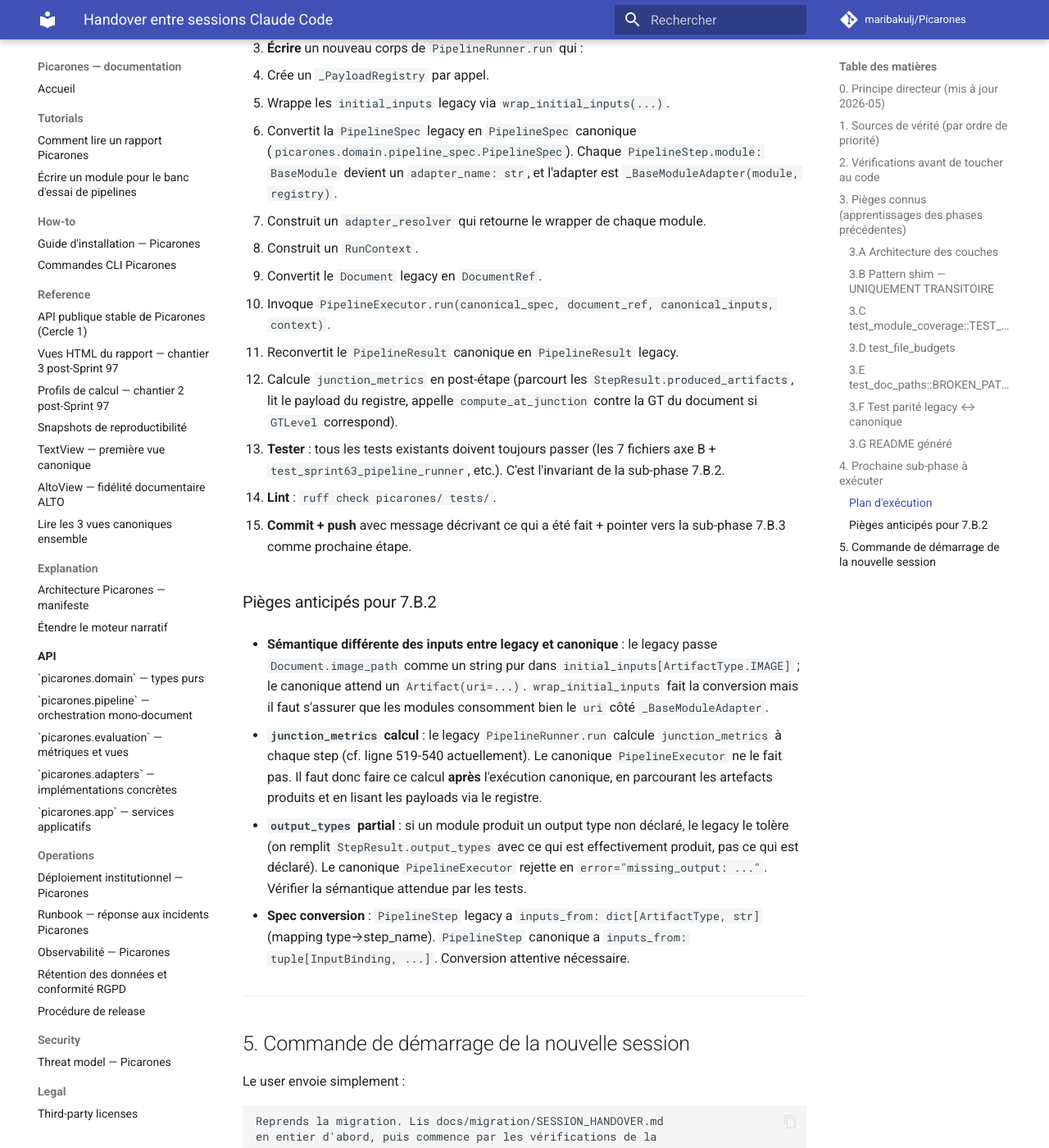
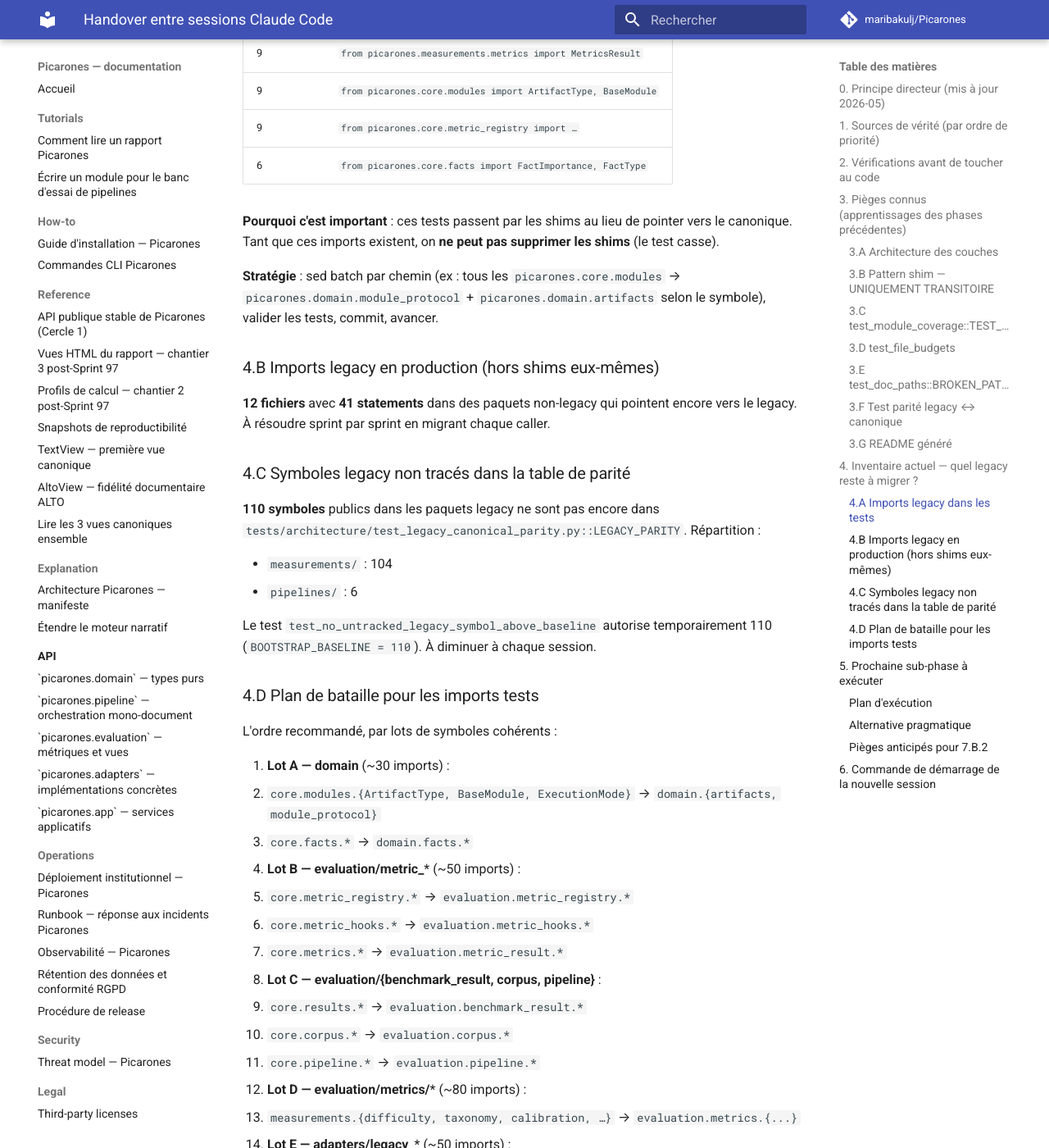
Before and after one commit to maribakulj/Picarones, an MkDocs documentation site: the page built from docs/migration/SESSION_HANDOVER.md, in a window 1280 px wide and 1400 px high, scrolled down 4335 px. Shown: the whole window at 82% size. Built offline with MkDocs 1.6.1 and Material for MkDocs 9.7.7, drawn with Linux system fonts in a browser that asks for light colours; comment, search, counter and statistics services are not loaded; some of the changed text lies outside the part shown.

Commit message:
docs(handover): inventaire explicite des 608 imports tests legacy à migrer
Suite à la question utilisateur « la nouvelle session sera au
courant pour les 548 imports ? » : non, le chiffre n'était pas
écrit noir sur blanc.  Cet update remédie.

SESSION_HANDOVER.md — nouvelle section 4
----------------------------------------
``Inventaire actuel — quel legacy reste à migrer ?`` avec
chiffres mesurés via AST :

- **4.A** : 103 fichiers tests, 608 statements d'import legacy.
  Top 5 chemins consommés (ArtifactType, MetricsResult,
  metric_registry, FactType…) listés.  Stratégie sed-batch
  expliquée.

- **4.B** : 12 fichiers production (hors shims), 41 statements
  legacy.  À résoudre sprint par sprint.

- **4.C** : 110 symboles publics legacy non encore tracés dans
  la table ``LEGACY_PARITY``.  Réparti measurements/ (104) +
  pipelines/ (6).

- **4.D** : Plan de bataille en 7 lots cohérents (A-G), du
  plus simple (Lot A : core.modules + core.facts → domain/)
  au plus complexe (Lot G : measurements/runner couplé Phase 6).

Section 5 (« Prochaine sub-phase ») enrichie d'une **alternative
pragmatique** : si 7.B.2 trop lourd, faire le Lot A à la place
(résultat tangible, supprime des shims en bloc).

L'utilisateur a maintenant un chiffrage réel + un plan
d'attaque concret.  La nouvelle session ne pourra plus ignorer
l'ampleur du travail restant.

https://claude.ai/code/session_011XQZNitg1rCgia8ZD1a2hP

```diff
--- a/docs/migration/SESSION_HANDOVER.md
+++ b/docs/migration/SESSION_HANDOVER.md
@@ -196,7 +196,93 @@ Sinon le test ``test_readme_tables_consistent_with_code``
 
 ---
 
-## 4. Prochaine sub-phase à exécuter
+## 4. Inventaire actuel — quel legacy reste à migrer ?
+
+(Snapshot au moment de la pause de session, mesuré via AST,
+fiable.)
+
+### 4.A Imports legacy dans les tests
+
+**103 fichiers** avec **608 statements** d'import depuis les
+paquets legacy (``core``, ``measurements``, ``engines``,
+``llm``, ``pipelines``, ``report``, ``modules``).
+
+Top chemins consommés :
+
+| Imports | Chemin legacy                                                 |
+|---------|---------------------------------------------------------------|
+| 11      | ``from picarones.core.modules import ArtifactType``           |
+| 9       | ``from picarones.measurements.metrics import MetricsResult``  |
+| 9       | ``from picarones.core.modules import ArtifactType, BaseModule`` |
+| 9       | ``from picarones.core.metric_registry import …``              |
+| 6       | ``from picarones.core.facts import FactImportance, FactType`` |
+
+**Pourquoi c'est important** : ces tests passent par les shims
+au lieu de pointer vers le canonique.  Tant que ces imports
+existent, on **ne peut pas supprimer les shims** (le test casse).
+
+**Stratégie** : sed batch par chemin (ex : tous les
+``picarones.core.modules`` → ``picarones.domain.module_protocol``
++ ``picarones.domain.artifacts`` selon le symbole), valider
+les tests, commit, avancer.
+
+### 4.B Imports legacy en production (hors shims eux-mêmes)
+
+**12 fichiers** avec **41 statements** dans des paquets
+non-legacy qui pointent encore vers le legacy.  À résoudre
+sprint par sprint en migrant chaque caller.
+
+### 4.C Symboles legacy non tracés dans la table de parité
+
+**110 symboles** publics dans les paquets legacy ne sont pas
+encore dans
+``tests/architecture/test_legacy_canonical_parity.py::LEGACY_PARITY``.
+Répartition :
+
+- ``measurements/`` : 104
+- ``pipelines/`` : 6
+
+Le test ``test_no_untracked_legacy_symbol_above_baseline``
+autorise temporairement 110 (``BOOTSTRAP_BASELINE = 110``).
+À diminuer à chaque session.
+
+### 4.D Plan de bataille pour les imports tests
+
+L'ordre recommandé, par lots de symboles cohérents :
+
+1. **Lot A — domain** (~30 imports) :
+   - ``core.modules.{ArtifactType, BaseModule, ExecutionMode}``
+     → ``domain.{artifacts, module_protocol}``
+   - ``core.facts.*`` → ``domain.facts.*``
+2. **Lot B — evaluation/metric_*** (~50 imports) :
+   - ``core.metric_registry.*`` → ``evaluation.metric_registry.*``
+   - ``core.metric_hooks.*`` → ``evaluation.metric_hooks.*``
+   - ``core.metrics.*`` → ``evaluation.metric_result.*``
+3. **Lot C — evaluation/{benchmark_result, corpus, pipeline}** :
+   - ``core.results.*`` → ``evaluation.benchmark_result.*``
+   - ``core.corpus.*`` → ``evaluation.corpus.*``
+   - ``core.pipeline.*`` → ``evaluation.pipeline.*``
+4. **Lot D — evaluation/metrics/*** (~80 imports) :
+   - ``measurements.{difficulty, taxonomy, calibration, …}`` →
+     ``evaluation.metrics.{...}``
+5. **Lot E — adapters/legacy_***  (~50 imports) :
+   - ``engines.*`` → ``adapters.legacy_engines.*``
+   - ``modules.alto_text_to_mono_region`` →
+     ``adapters.legacy_modules.alto_text_to_mono_region``
+6. **Lot F — reports_v2** (~80 imports) :
+   - ``report.*_render`` → ``reports_v2.html.renderers.*``
+   - ``report.{generator, comparison, snapshot}`` →
+     ``reports_v2.html.*``
+7. **Lot G — measurements/runner et co.** (le plus complexe,
+   couplé à Phase 6 qui retire ``pipelines/``).
+
+À chaque lot : sed → tests → commit.  Les shims devenus
+orphelins après le lot peuvent être **supprimés** dans le même
+commit (principe « no shim survives its caller »).
+
+---
+
+## 5. Prochaine sub-phase à exécuter
 
 **Sub-phase 7.B.2** — refactoriser le corps de
 ``PipelineRunner.run`` dans
@@ -248,6 +334,21 @@ wrapper ``_BaseModuleAdapter`` créé en 7.B.1.
    fait + pointer vers la sub-phase 7.B.3 comme prochaine
    étape.
 
+### Alternative pragmatique
+
+Si le refactor 7.B.2 est trop gros pour une session,
+**commencer par le Lot A de la section 4.D** (migrer les ~30
+imports tests qui consomment ``core.modules`` et
+``core.facts`` vers leur canonique ``domain/``).  Cela vide
+une portion de la table de parité et permet de **supprimer les
+shims** ``core.modules.py`` et ``core.facts.py`` en bloc —
+résultat tangible et bien aligné avec le principe
+« suppression agressive ».
+
+Pareil pour Lots B-F : chaque lot est indépendant, fait
+progresser la migration, et démontre concrètement la
+suppression du legacy.
+
 ### Pièges anticipés pour 7.B.2
 
 - **Sémantique différente des inputs entre legacy et canonique** :
@@ -280,7 +381,7 @@ wrapper ``_BaseModuleAdapter`` créé en 7.B.1.
 
 ---
 
-## 5. Commande de démarrage de la nouvelle session
+## 6. Commande de démarrage de la nouvelle session
 
 Le user envoie simplement :
 
```
